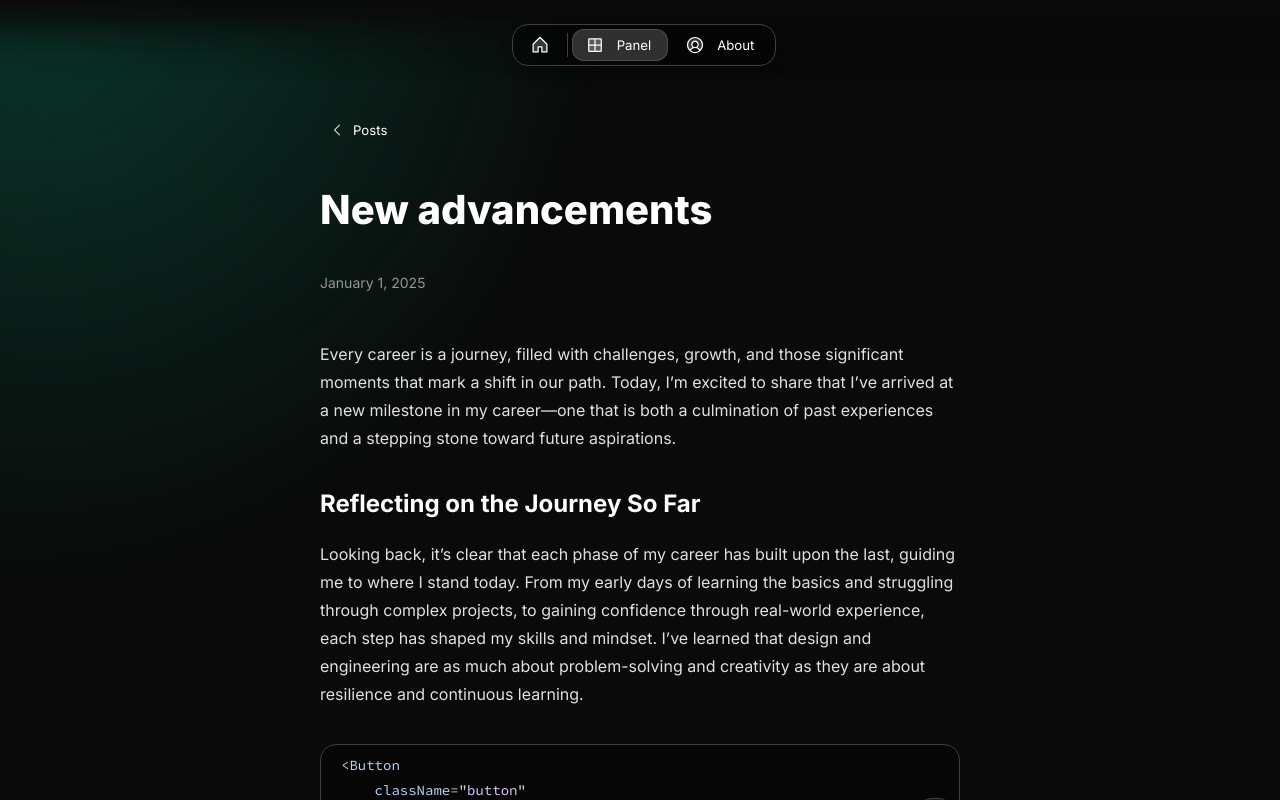
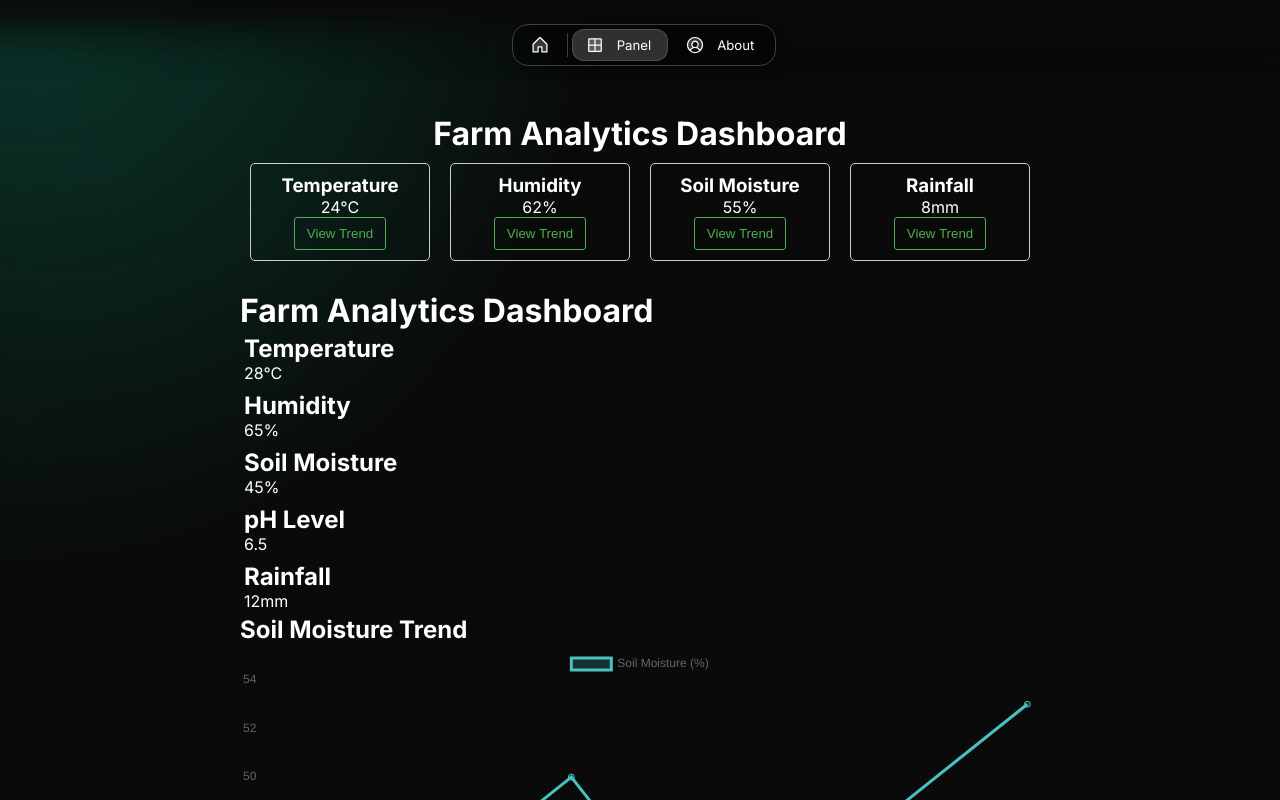
Before and after one commit to ItzHipe/CropSense, a Next.js app: page /blog/new-milestone-in-my-career in a window 1280 px wide. Shown: the top 800 px of the page. Built offline with nearby package versions, Linux system fonts and the light colour scheme.

Commit message:
PHEW
Co-Authored-By: Dhruv Choudhary <dhruv.choudhary589@gmail.com>

```diff
--- a/package.json
+++ b/package.json
@@ -13,15 +13,16 @@
     "@mdx-js/loader": "^3.1.0",
     "@next/mdx": "^14.2.16",
     "@radix-ui/react-hover-card": "^1.1.5",
+    "chart.js": "^4.4.7",
     "classnames": "^2.5.1",
     "cookie": "^1.0.1",
     "gray-matter": "^4.0.3",
     "next": "^14.2.16",
     "next-mdx-remote": "^5.0.0",
-    "postcss": "^8.4.39",
     "postcss-preset-env": "^9.5.15",
     "prismjs": "^1.29.0",
     "react": "^18.3.1",
+    "react-chartjs-2": "^5.3.0",
     "react-dom": "^18.3.1",
     "react-icons": "^5.2.1",
     "react-masonry-css": "^1.0.16",
@@ -37,8 +38,11 @@
     "@types/node": "^20",
     "@types/react": "^18",
     "@types/react-dom": "^18",
+    "autoprefixer": "^10.4.20",
+    "postcss": "^8.5.1",
     "postcss-custom-media": "^10.0.7",
     "postcss-flexbugs-fixes": "^5.0.2",
+    "tailwindcss": "^4.0.0",
     "typescript": "^5"
   }
 }
--- a/src/app/blog/[slug]/page.tsx
+++ b/src/app/blog/[slug]/page.tsx
@@ -1,3 +1,5 @@
+"use client";
+
 import { notFound } from "next/navigation";
 import { CustomMDX } from "@/components/mdx";
 import { getPosts } from "@/app/utils/utils";
@@ -6,12 +8,72 @@ import { baseURL } from "@/app/resources";
 import { person } from "@/app/resources/content";
 import { formatDate } from "@/app/utils/formatDate";
 import ScrollToHash from "@/components/ScrollToHash";
+import { useState, useEffect } from "react";
+import { Line } from "react-chartjs-2";
+import {
+  Chart as ChartJS,
+  CategoryScale,
+  LinearScale,
+  PointElement,
+  LineElement,
+  Title,
+  Tooltip,
+  Legend,
+} from "chart.js";
+import { register } from "module";
+
+ChartJS.register(CategoryScale, LinearScale, PointElement, LineElement, Title, Tooltip, Legend);
 
 interface BlogParams {
   params: {
     slug: string;
   };
 }
+
+export default function Home() {
+  const cards = [
+    { title: "Temperature", value: "28°C", color: "bg-red-500" },
+    { title: "Humidity", value: "65%", color: "bg-blue-500" },
+    { title: "Soil Moisture", value: "45%", color: "bg-green-500" },
+    { title: "pH Level", value: "6.5", color: "bg-yellow-500" },
+    { title: "Rainfall", value: "12mm", color: "bg-purple-500" },
+  ];
+
+  const [chartData, setChartData] = useState({
+    labels: ["Jan", "Feb", "Mar", "Apr", "May", "Jun"],
+    datasets: [
+      {
+        label: "Soil Moisture (%)",
+        data: [40, 45, 50, 42, 48, 53],
+        borderColor: "rgb(75, 192, 192)",
+        backgroundColor: "rgba(75, 192, 192, 0.2)",
+      },
+    ],
+  });
+
+
+  return (
+    <div className="container mx-auto p-6">
+      <h1 className="text-3xl font-bold mb-6 text-center">Farm Analytics Dashboard</h1>
+
+      {/* Cards Section */}
+      <div className="grid grid-cols-1 sm:grid-cols-2 lg:grid-cols-5 gap-4 mb-6">
+        {cards.map((card, index) => (
+          <div key={index} className={`p-4 rounded-lg text-white ${card.color}`}>
+            <h2 className="text-lg font-semibold">{card.title}</h2>
+            <p className="text-2xl">{card.value}</p>
+          </div>
+        ))}
+      </div>
+
+      {/* Graph Section */}
+      <div className="bg-white p-6 rounded-lg shadow-lg">
+        <h2 className="text-xl font-semibold mb-4">Soil Moisture Trend</h2>
+        <Line data={chartData} />
+      </div>
+    </div>
+  );
+  }
 
 export async function generateStaticParams(): Promise<{ slug: string }[]> {
   const posts = getPosts(["src", "app", "blog", "posts"]);
@@ -61,56 +123,56 @@ export function generateMetadata({ params: { slug } }: BlogParams) {
   };
 }
 
-export default function Blog({ params }: BlogParams) {
-  let post = getPosts(["src", "app", "blog", "posts"]).find((post) => post.slug === params.slug);
+// export default function Blog({ params }: BlogParams) {
+//   let post = getPosts(["src", "app", "blog", "posts"]).find((post) => post.slug === params.slug);
 
-  if (!post) {
-    notFound();
-  }
+//   if (!post) {
+//     notFound();
+//   }
 
-  const avatars =
-    post.metadata.team?.map((person) => ({
-      src: person.avatar,
-    })) || [];
+//   const avatars =
+//     post.metadata.team?.map((person) => ({
+//       src: person.avatar,
+//     })) || [];
 
-  return (
-    <Column as="section" maxWidth="xs" gap="l">
-      <script
-        type="application/ld+json"
-        suppressHydrationWarning
-        dangerouslySetInnerHTML={{
-          __html: JSON.stringify({
-            "@context": "https://schema.org",
-            "@type": "BlogPosting",
-            headline: post.metadata.title,
-            datePublished: post.metadata.publishedAt,
-            dateModified: post.metadata.publishedAt,
-            description: post.metadata.summary,
-            image: post.metadata.image
-              ? `https://${baseURL}${post.metadata.image}`
-              : `https://${baseURL}/og?title=${post.metadata.title}`,
-            url: `https://${baseURL}/blog/${post.slug}`,
-            author: {
-              "@type": "Person",
-              name: person.name,
-            },
-          }),
-        }}
-      />
-      <Button href="/blog" weight="default" variant="tertiary" size="s" prefixIcon="chevronLeft">
-        Posts
-      </Button>
-      <Heading variant="display-strong-s">{post.metadata.title}</Heading>
-      <Row gap="12" vertical="center">
-        {avatars.length > 0 && <AvatarGroup size="s" avatars={avatars} />}
-        <Text variant="body-default-s" onBackground="neutral-weak">
-          {formatDate(post.metadata.publishedAt)}
-        </Text>
-      </Row>
-      <Column as="article" fillWidth>
-        <CustomMDX source={post.content} />
-      </Column>
-      <ScrollToHash />
-    </Column>
-  );
-}
+//   return (
+//     <Column as="section" maxWidth="xs" gap="l">
+//       <script
+//         type="application/ld+json"
+//         suppressHydrationWarning
+//         dangerouslySetInnerHTML={{
+//           __html: JSON.stringify({
+//             "@context": "https://schema.org",
+//             "@type": "BlogPosting",
+//             headline: post.metadata.title,
+//             datePublished: post.metadata.publishedAt,
+//             dateModified: post.metadata.publishedAt,
+//             description: post.metadata.summary,
+//             image: post.metadata.image
+//               ? `https://${baseURL}${post.metadata.image}`
+//               : `https://${baseURL}/og?title=${post.metadata.title}`,
+//             url: `https://${baseURL}/blog/${post.slug}`,
+//             author: {
+//               "@type": "Person",
+//               name: person.name,
+//             },
+//           }),
+//         }}
+//       />
+//       <Button href="/blog" weight="default" variant="tertiary" size="s" prefixIcon="chevronLeft">
+//         Posts
+//       </Button>
+//       <Heading variant="display-strong-s">{post.metadata.title}</Heading>
+//       <Row gap="12" vertical="center">
+//         {avatars.length > 0 && <AvatarGroup size="s" avatars={avatars} />}
+//         <Text variant="body-default-s" onBackground="neutral-weak">
+//           {formatDate(post.metadata.publishedAt)}
+//         </Text>
+//       </Row>
+//       <Column as="article" fillWidth>
+//         <CustomMDX source={post.content} />
+//       </Column>
+//       <ScrollToHash />
+//     </Column>
+//   );
+// }
--- /dev/null
+++ b/src/app/blog/layout.tsx
@@ -0,0 +1,26 @@
+import AnalyticsDashboard from "@/components/AnalyticsDashboard";
+
+export async function generateMetadata() {
+  const title = "";
+  const description = "Your Blog Description";
+  const baseURL = "yourwebsite.com";
+
+  return {
+    title,
+    description,
+    openGraph: {
+      title,
+      description,
+      images: [`https://${baseURL}/og-image.png`],
+    },
+  };
+}
+
+export default function BlogLayout({ children }: { children: React.ReactNode }) {
+  return (
+    <div>
+      <AnalyticsDashboard />
+      <div className="container mx-auto p-6">{children}</div>
+    </div>
+  );
+}
--- a/src/app/resources/content.js
+++ b/src/app/resources/content.js
@@ -184,7 +184,7 @@ CropSense collects real-time environmental data using sensors that measure weath
 
 const blog = {
   label: "Panel",
-  title: "Farm Analytics",
+  title: "",
   description: ``,
   // Create new blog posts by adding a new .mdx file to app/blog/posts
   // All posts will be listed on the /blog route
--- /dev/null
+++ b/src/components/AnalyticsDashboard.tsx
@@ -0,0 +1,194 @@
+"use client";
+import React, { useState, useEffect } from 'react';
+import { LineChart, Line, XAxis, YAxis, CartesianGrid, Tooltip, Legend } from 'recharts';
+
+interface FarmData {
+  temperature: number;
+  humidity: number;
+  soilMoisture: number;
+  rainfall: number;
+}
+
+const FarmAnalyticsDashboard: React.FC = () => {
+  const [farmData, setFarmData] = useState<FarmData>({
+    temperature: 28,
+    humidity: 65,
+    soilMoisture: 45,
+    rainfall: 12,
+  });
+  const [selectedData, setSelectedData] = useState<string | null>(null);
+
+  useEffect(() => {
+    // Fetch real-time farm data from your data source here
+    // For this example, we're using a simulated data update every 5 seconds
+    const intervalId = setInterval(() => {
+      setFarmData({
+        temperature: Math.floor(Math.random() * 10) + 20, // Simulate temperature fluctuations
+        humidity: Math.floor(Math.random() * 30) + 40, // Simulate humidity fluctuations
+        soilMoisture: Math.floor(Math.random() * 30) + 30, // Simulate soil moisture fluctuations
+        rainfall: Math.floor(Math.random() * 10), // Simulate rainfall
+      });
+    }, 5000);
+
+    return () => clearInterval(intervalId);
+  }, []);
+
+  const handleCardClick = (dataName: string) => {
+    setSelectedData(dataName);
+  };
+
+  const handleCloseDialog = () => {
+    setSelectedData(null);
+  };
+
+  const renderGraph = () => {
+    if (!selectedData) {
+      return null;
+    }
+
+    const data = Array.from({ length: 20 }, (_, i) => ({
+      time: i,
+      value: Math.floor(Math.random() * 50), // Generate random data for graph
+    }));
+
+    return (
+      <div style={{ margin: '20px auto', maxWidth: '730px' }}>
+        <h2>{selectedData} Trend</h2>
+        <LineChart width={730} height={250} data={data}>
+          <CartesianGrid strokeDasharray="3 3" />
+          <XAxis dataKey="time" />
+          <YAxis />
+          <Tooltip />
+          <Legend />
+          <Line type="monotone" dataKey="value" stroke="#8884d8" activeDot={{ r: 8 }} />
+        </LineChart>
+      </div>
+    );
+  };
+
+  return (
+    <div style={{
+      display: 'flex',
+      justifyContent: 'center',
+      alignItems: 'center',
+      flexDirection: 'column',
+    }}>
+      <h1>Farm Analytics Dashboard</h1>
+
+      <div style={{
+        display: 'flex',
+        flexWrap: 'wrap',
+        justifyContent: 'center',
+        marginBottom: '20px'
+      }}>
+        <div style={{
+          border: '1px solid #ccc',
+          padding: '10px',
+          margin: '10px',
+          borderRadius: '5px',
+          display: 'flex',
+          flexDirection: 'column',
+          alignItems: 'center',
+          width: '180px'
+        }}>
+          <h3>Temperature</h3>
+          <p>{farmData.temperature}°C</p>
+          <button
+            style={{
+              backgroundColor: 'transparent',
+              color: '#4CAF50',
+              padding: '8px 12px',
+              borderRadius: '3px',
+              border: '1px solid #4CAF50',
+              cursor: 'pointer',
+            }}
+            onClick={() => handleCardClick('Temperature')}
+          >
+            View Trend
+          </button>
+        </div>
+        <div style={{
+          border: '1px solid #ccc',
+          padding: '10px',
+          margin: '10px',
+          borderRadius: '5px',
+          display: 'flex',
+          flexDirection: 'column',
+          alignItems: 'center',
+          width: '180px'
+        }}>
+          <h3>Humidity</h3>
+          <p>{farmData.humidity}%</p>
+          <button
+            style={{
+              backgroundColor: 'transparent',
+              color: '#4CAF50',
+              padding: '8px 12px',
+              borderRadius: '3px',
+              border: '1px solid #4CAF50',
+              cursor: 'pointer',
+            }}
+            onClick={() => handleCardClick('Humidity')}
+          >
+            View Trend
+          </button>
+        </div>
+        <div style={{
+          border: '1px solid #ccc',
+          padding: '10px',
+          margin: '10px',
+          borderRadius: '5px',
+          display: 'flex',
+          flexDirection: 'column',
+          alignItems: 'center',
+          width: '180px'
+        }}>
+          <h3>Soil Moisture</h3>
+          <p>{farmData.soilMoisture}%</p>
+          <button
+            style={{
+              backgroundColor: 'transparent',
+              color: '#4CAF50',
+              padding: '8px 12px',
+              borderRadius: '3px',
+              border: '1px solid #4CAF50',
+              cursor: 'pointer',
+            }}
+            onClick={() => handleCardClick('Soil Moisture')}
+          >
+            View Trend
+          </button>
+        </div>
+        <div style={{
+          border: '1px solid #ccc',
+          padding: '10px',
+          margin: '10px',
+          borderRadius: '5px',
+          display: 'flex',
+          flexDirection: 'column',
+          alignItems: 'center',
+          width: '180px'
+        }}>
+          <h3>Rainfall</h3>
+          <p>{farmData.rainfall}mm</p>
+          <button
+            style={{
+              backgroundColor: 'transparent',
+              color: '#4CAF50',
+              padding: '8px 12px',
+              borderRadius: '3px',
+              border: '1px solid #4CAF50',
+              cursor: 'pointer',
+            }}
+            onClick={() => handleCardClick('Rainfall')}
+          >
+            View Trend
+          </button>
+        </div>
+      </div>
+      {renderGraph()}
+    </div>
+  );
+};
+
+export default FarmAnalyticsDashboard;
```
Also changed, not shown: tailwind.config.js (added, +7 -0 lines), 1 other file (tests, documents, lock files or other folders).
